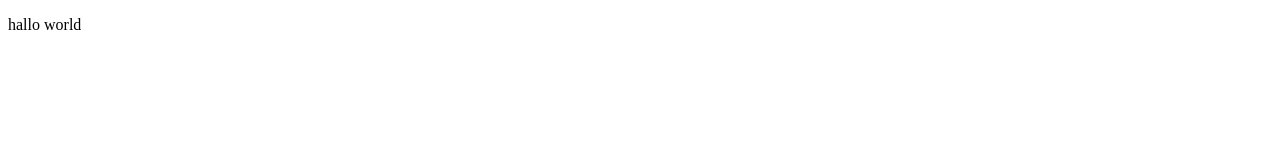
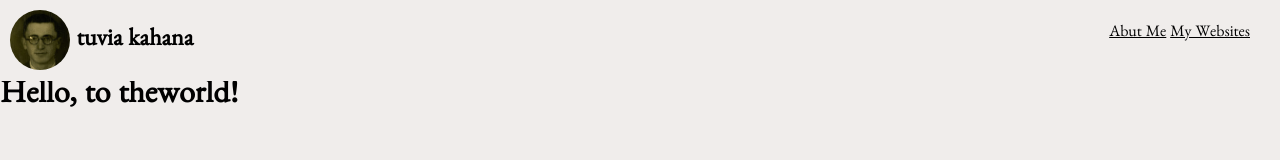
Before and after one commit to tuvia-k/tuvia-k.github.io, a plain HTML site: page index.html in a window 1280 px wide. Drawn offline with Linux system fonts and the light colour scheme.

Commit message:
basic nav design. hope its going to go well...
basic nav design.
hope its going to go well...

```diff
--- a/index.html
+++ b/index.html
@@ -1,7 +1,96 @@
-<!DOCTYPE html>
-<head>
-    <title>tuvias website</title>
-</head>
-<body>
-    <p>hallo world</p>
-</body>
+<!doctype html>
+<html lang="en">
+  <head>
+    <!-- Required meta tags -->
+    <meta charset="utf-8">
+    <meta name="viewport" content="width=device-width, initial-scale=1">
+
+
+    <title>Tuvia kahana</title>
+    <style>
+              @font-face { font-family: 'Benne'; src: url('fonts/Benne-Regular.ttf'); }
+        body {
+            direction: ltr;
+            margin: 0;
+            padding: 0;
+            float: left;
+            width: 100%;
+            font-family:'Benne', 'Segoe UI', Tahoma, Geneva, Verdana, sans-serif;
+            background-color: #f0edeb;
+
+
+        }
+        nav {
+            direction: rtl;
+            background-color: #f0edeb;
+
+            /* background-color: #353a3f; */
+            display: block;
+            margin-top: 0;
+            margin-right: 0;
+            margin-left: auto;
+            padding: 10px;
+            width: 100%;
+            height: 3.8rem;
+            overflow: scroll;
+            position: fixed;
+
+        }
+
+ul {
+    list-style-type:none;
+}
+li {
+    display: inline;
+}
+div {
+    direction: ltr;
+    display: inline;
+    float: left;
+}
+h2 {
+    float: left;
+    margin-left: 0.4rem;
+}
+
+img {
+    margin: 0;
+    padding: 0;
+    display: block;
+    /* direction: ltr; */
+float: left;
+border-radius: 50px;
+}
+a {
+    color: black;
+}
+
+#main-body {
+    margin-top: 3.8rem;;
+}
+    </style>
+  </head>
+  <body>
+<nav>
+  <div>
+        <img src="img/potrat.jpg" width="60" height="60">
+       <h2>tuvia kahana</h2>
+    </div>
+    <ul>
+        <li>
+           <a href="#"> My Websites</a>
+        </li>
+        <li>
+            <a href="#">Abut Me</a>
+        </li>
+
+    </ul>
+</nav>
+<div id="main-body">
+    <p>
+    <h1>Hello, to theworld!</h1>
+    </p>
+</div>
+
+  </body>
+</html>
```
Also changed, not shown: fonts/Benne-Regular.ttf (added), img/potrat.jpg (added), 1 other file.
